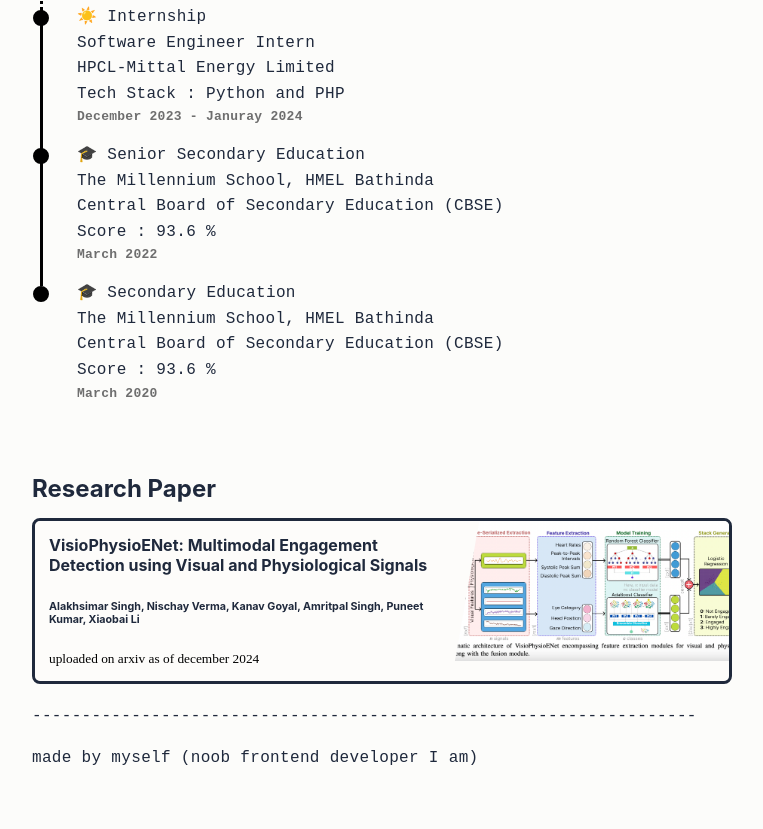
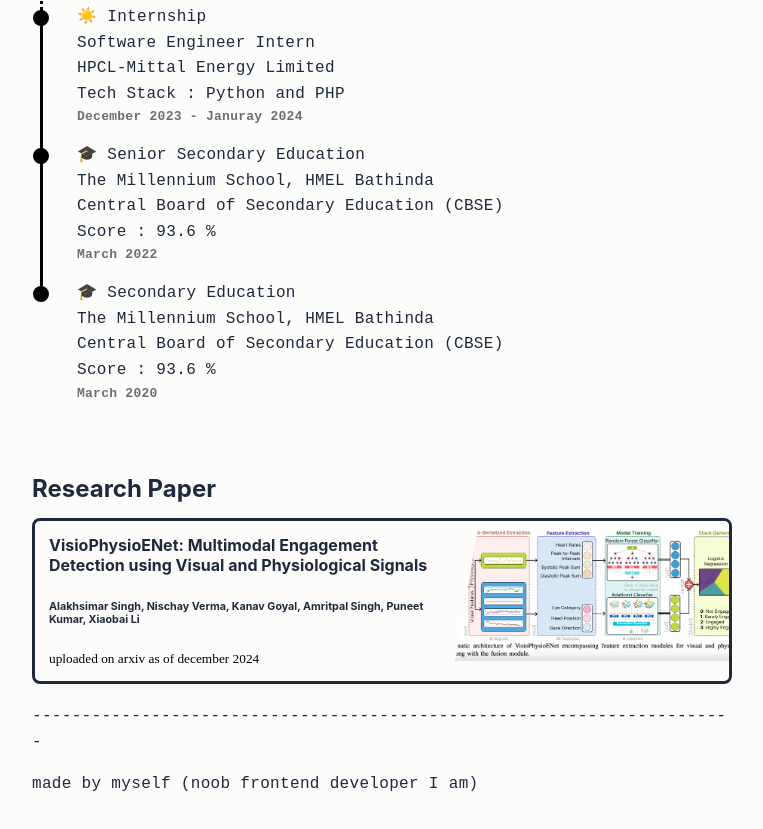
Before and after one commit to nischayverma0940/ImNischay.github.io, a plain HTML site: page index.html in a window 1280 px wide. Shown: the part 706-1535 px from the top of the page, without its empty margins (258-1021 px from the left). Drawn offline with Linux system fonts and the light colour scheme; a web font is replaced by a local one.

Commit message:
Update index.html

```diff
--- a/index.html
+++ b/index.html
@@ -82,7 +82,7 @@
             </div>
         </div><a class="note-entry-link" aria-label="arXIV link" href="https://arxiv.org/abs/2409.16126"></a>
       </article>
-      <p>-------------------------------------------------------------------</p>
+      <p>-----------------------------------------------------------------------</p>
       <p>made by myself (noob frontend developer I am)</p>
     </div>
   </div>
```
